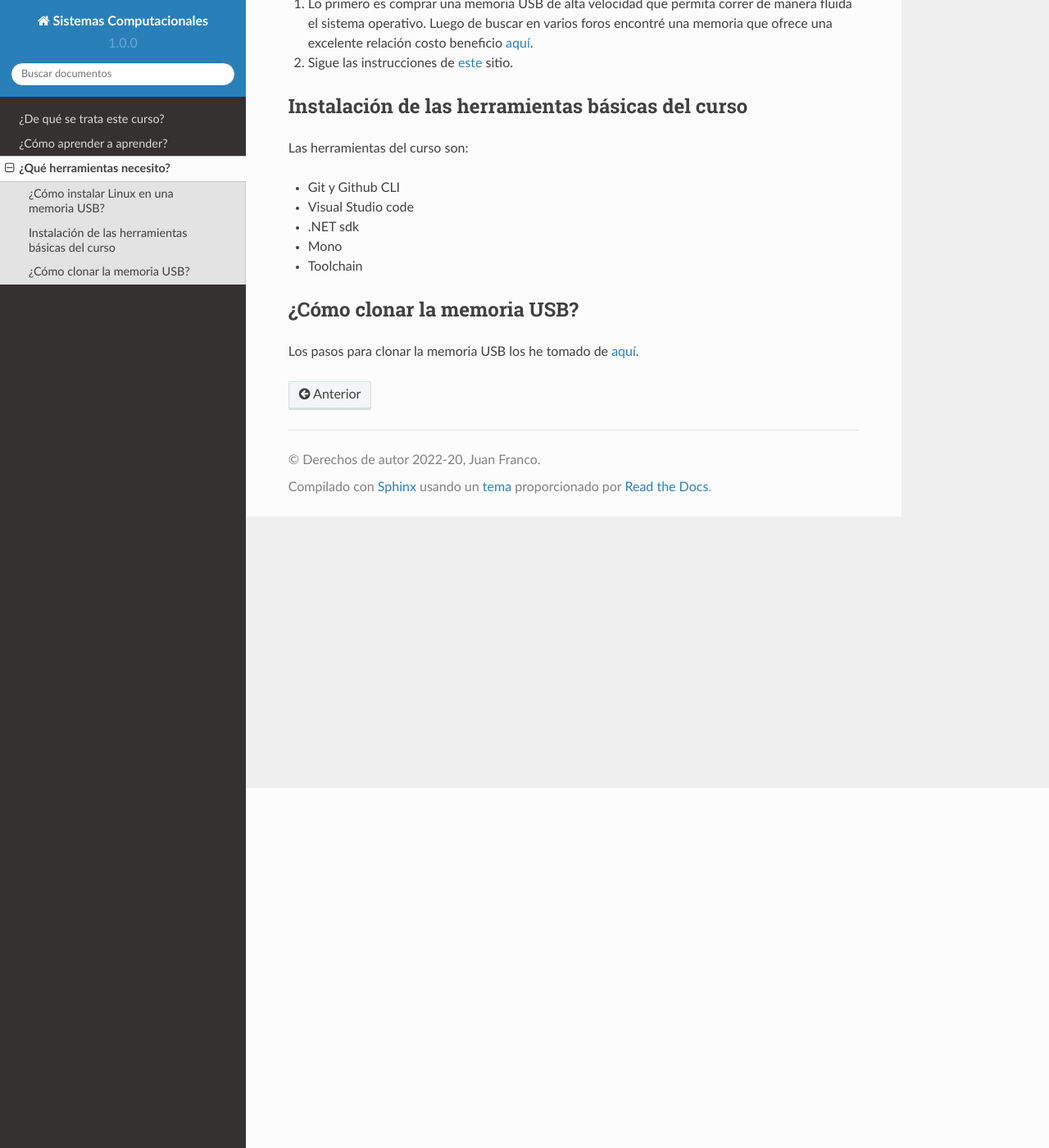
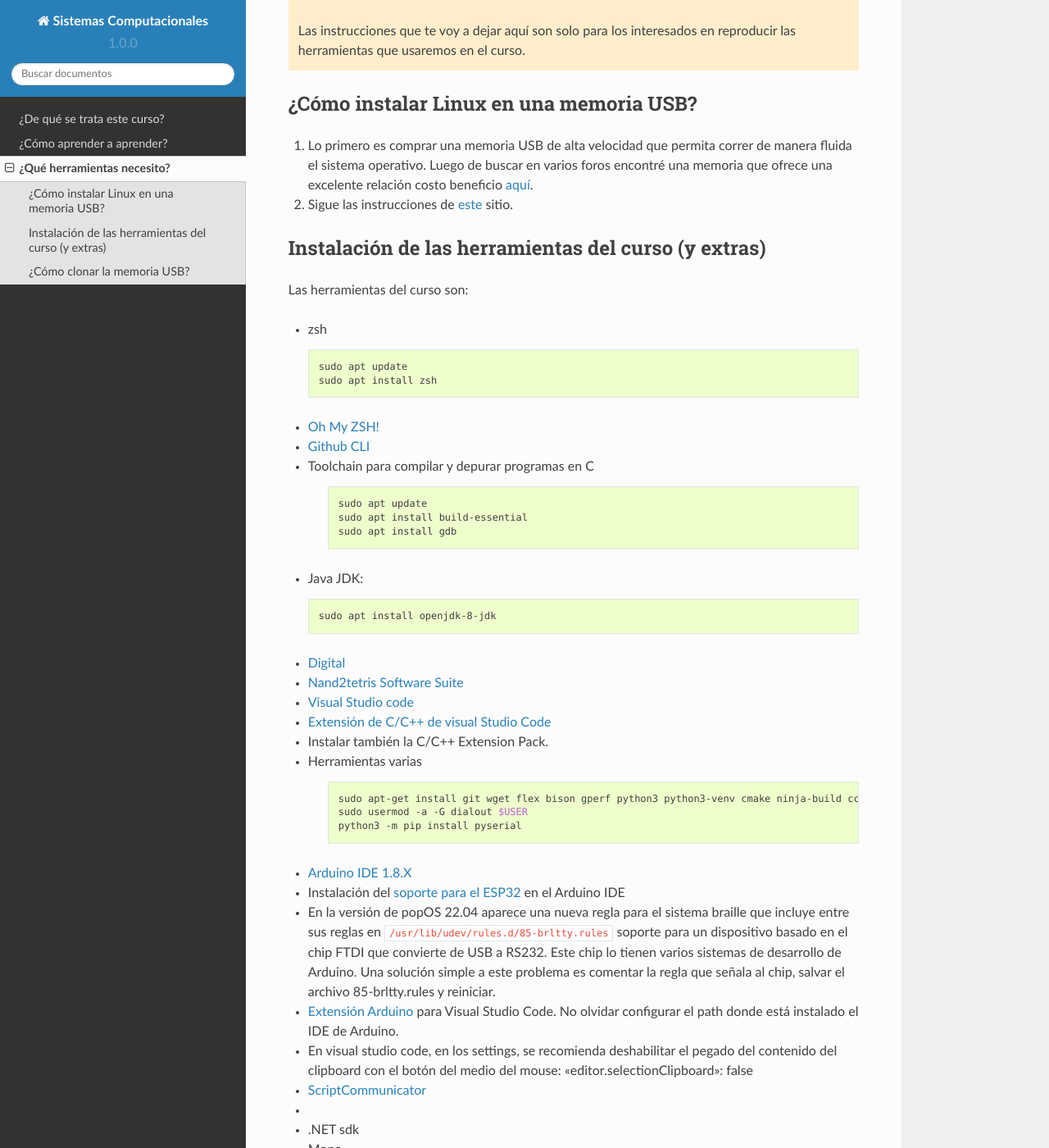
Before and after one commit to juanferfranco/SistemasComputacionales, a Sphinx documentation site: the page built from docs/_intro/tools.rst, in a window 1280 px wide and 1400 px high, scrolled down 439 px. Shown: the whole window at 82% size. Built offline with Sphinx 7.4.7 and the Read the Docs theme 2.0.0, drawn with Linux system fonts in a browser that asks for light colours; some of the changed text lies outside the part shown.

Commit message:
tools intro in progress

```diff
--- a/docs/_intro/tools.rst
+++ b/docs/_intro/tools.rst
@@ -12,6 +12,13 @@ y con todo gusto te la copio.
 
 Si te preguntas cómo hago la memoria y la copio, te cuento aquí cómo se hace.
 
+
+.. warning:: ESTO NO LO TIENES QUE HACER
+
+   Las instrucciones que te voy a dejar aquí son solo para los interesados en reproducir las herramientas
+   que usaremos en el curso.
+
+
 ¿Cómo instalar Linux en una memoria USB?
 --------------------------------------------------
 
@@ -22,13 +29,62 @@ Si te preguntas cómo hago la memoria y la copio, te cuento aquí cómo se hace.
 #. Sigue las instrucciones de `este <https://wiki.mattzab.com/pub/how-to-make-a-pop-os-persistent-live-usb>`__
    sitio.
 
-Instalación de las herramientas básicas del curso
----------------------------------------------------
+Instalación de las herramientas del curso (y extras)
+------------------------------------------------------
 
 Las herramientas del curso son:
 
-* Git y Github CLI
-* Visual Studio code
+* zsh
+
+  .. code-block:: bash
+
+      sudo apt update
+      sudo apt install zsh
+
+* `Oh My ZSH! <https://ohmyz.sh/>`__
+* `Github CLI <https://cli.github.com/>`__
+* Toolchain para compilar y depurar programas en C
+
+   .. code-block:: bash
+
+      sudo apt update
+      sudo apt install build-essential
+      sudo apt install gdb
+
+* Java JDK:
+
+  .. code-block:: bash
+
+   sudo apt install openjdk-8-jdk
+
+* `Digital <https://github.com/hneemann/Digital>`__
+
+* `Nand2tetris Software Suite <https://www.nand2tetris.org/software>`__
+
+* `Visual Studio code <https://code.visualstudio.com/>`__
+* `Extensión de C/C++ de visual Studio Code <https://marketplace.visualstudio.com/items?itemName=ms-vscode.cpptools>`__
+* Instalar también la C/C++ Extension Pack.
+* Herramientas varias
+
+   .. code-block:: bash
+
+      sudo apt-get install git wget flex bison gperf python3 python3-venv cmake ninja-build ccache libffi-dev libssl-dev dfu-util libusb-1.0-0
+      sudo usermod -a -G dialout $USER
+      python3 -m pip install pyserial
+
+* `Arduino IDE 1.8.X <https://www.arduino.cc/en/software>`__
+* Instalación del `soporte para el ESP32 <https://docs.espressif.com/projects/arduino-esp32/en/latest/installing.html>`__
+  en el Arduino IDE
+* En la versión de popOS 22.04 aparece una nueva regla para el sistema braille que incluye entre sus reglas
+  en ``/usr/lib/udev/rules.d/85-brltty.rules`` soporte para un dispositivo basado en el chip FTDI que convierte
+  de USB a RS232. Este chip lo tienen varios sistemas de desarrollo de Arduino. Una solución simple a este problema
+  es comentar la regla que señala al chip, salvar el archivo 85-brltty.rules y reiniciar.
+* `Extensión Arduino <https://github.com/microsoft/vscode-arduino>`__ para Visual Studio Code. No olvidar
+  configurar el path donde está instalado el IDE de Arduino.
+* En visual studio code, en los settings, se recomienda deshabilitar el pegado del contenido del clipboard con el botón del medio del mouse:
+  "editor.selectionClipboard": false
+* `ScriptCommunicator <https://sourceforge.net/projects/scriptcommunicator/>`__
+*
 * .NET sdk
 * Mono
 * Toolchain
```
